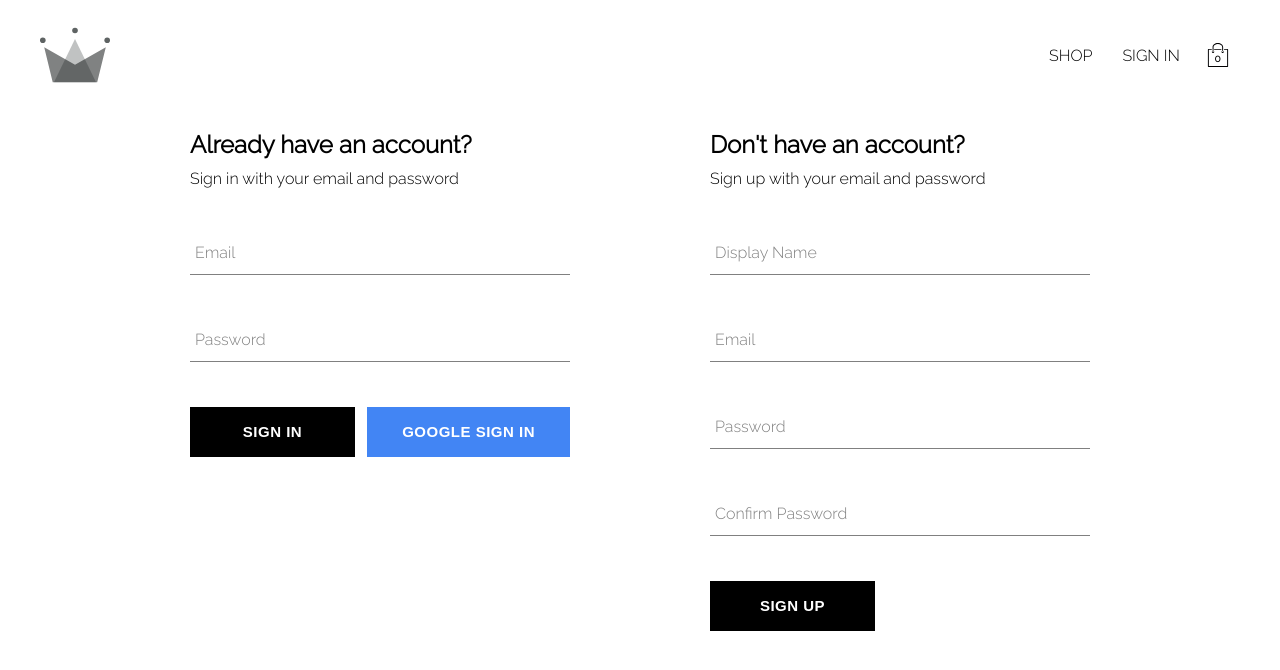
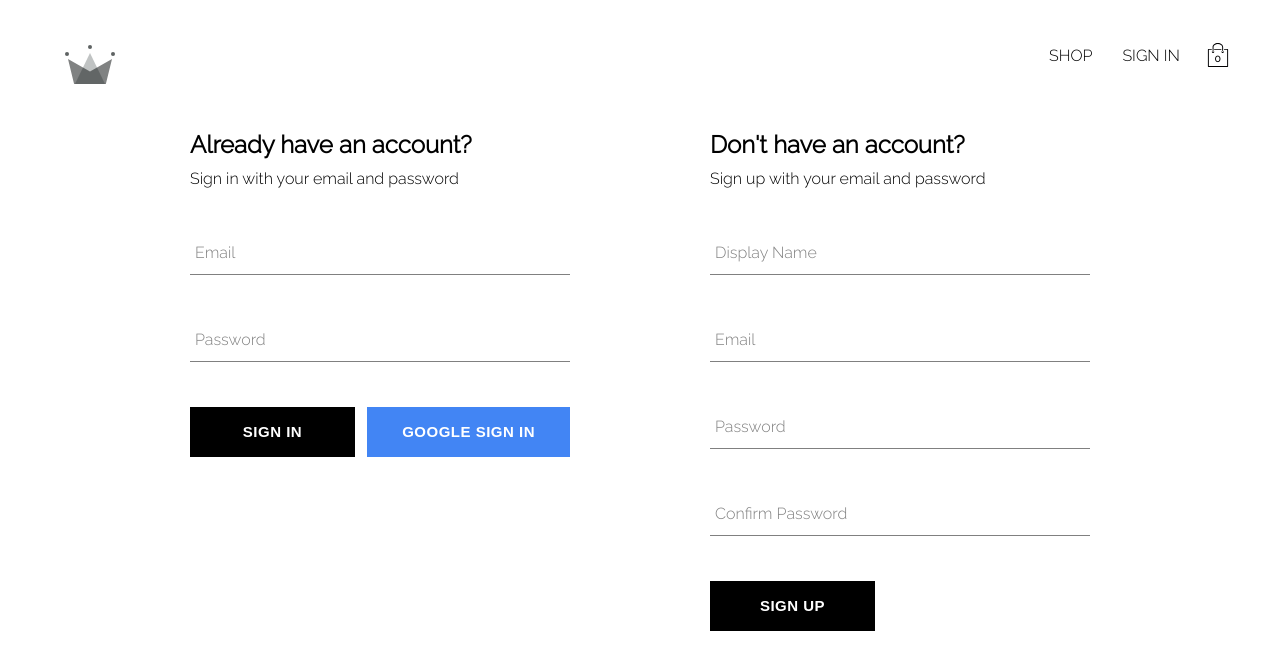
Before and after one commit to miklik1/crwn-clothing, a React (Create React App) app: page /auth in a window 1280 px wide. Shown: the top 670 px of the page. Built offline with nearby package versions, Linux system fonts and the light colour scheme; no server answers; the database is empty.

Commit message:
styled components progress

```diff
--- a/package.json
+++ b/package.json
@@ -12,6 +12,7 @@
     "react-router-dom": "^6.12.0",
     "react-scripts": "5.0.1",
     "sass": "^1.62.1",
+    "styled-components": "^6.0.4",
     "web-vitals": "^2.1.4"
   },
   "scripts": {
--- a/src/routes/navigation/navigation.component.jsx
+++ b/src/routes/navigation/navigation.component.jsx
@@ -12,7 +12,7 @@ import { signOutUser } from "../../utils/firebase/firebase.utils";
 
 import { ReactComponent as CrwnLogo } from "../../assets/crown.svg";
 
-import "./navigation.styles.scss";
+import { NavigationContainer, NavLinks, NavLink, LogoContainer } from "./navigation.styles.jsx";
 
 const Navigation = () => {
   const { currentUser } = useContext(UserContext);
@@ -20,25 +20,27 @@ const Navigation = () => {
 
   return (
     <>
-      <div className="navigation">
-        <Link className="logo-container" to="/">
+      <NavigationContainer>
+        <LogoContainer to="/">
           <CrwnLogo />
-        </Link>
-        <div className="nav-links-container">
-          <Link className="nav-link" to="/shop">
+        </LogoContainer>
+        <NavLinks>
+          <NavLink to="/shop">
             SHOP
-          </Link>
+          </NavLink>
           {currentUser ? (
-            <span className="nav-link" onClick={signOutUser}> SIGN OUT </span>
+            <NavLink onClick={signOutUser}>
+              SIGN OUT
+            </NavLink>
           ) : (
-            <Link className="nav-link" to="/auth">
+            <NavLink as='span' to="/auth">
               SIGN IN
-            </Link>
+            </NavLink>
           )}
           <CartIcon />
-        </div>
+        </NavLinks>
         {isCartOpen && <CartDropdown />}
-      </div>
+      </NavigationContainer>
       <Outlet />
     </>
   );
--- /dev/null
+++ b/src/routes/navigation/navigation.styles.jsx
@@ -0,0 +1,56 @@
+import styled from "styled-components";
+import { Link } from "react-router-dom";
+
+export const NavigationContainer = styled.div`
+  height: 70px;
+  width: 100%;
+  display: flex;
+  justify-content: space-between;
+`;
+
+export const LogoContainer = styled(Link)`
+  height: 100%;
+  width: 70px;
+  padding: 25px;
+`;
+
+export const NavLinks = styled.div`
+  width: 50%;
+  height: 100%;
+  display: flex;
+  align-items: center;
+  justify-content: flex-end;
+`;
+
+export const NavLink = styled(Link)`
+  padding: 10px 15px;
+  cursor: pointer;
+`;
+// .navigation {
+//   height: 70px;
+//   width: 100%;
+//   display: flex;
+//   justify-content: space-between;
+//   margin-bottom: 25px;
+//   .logo-container {
+//     height: 100%;
+//     width: 70px;
+
+//     svg {
+//       width: 100%;
+//       height: 100%;
+//     }
+//   }
+
+//   .nav-links-container {
+//     width: 50%;
+//     height: 100%;
+//     display: flex;
+//     align-items: center;
+//     justify-content: flex-end;
+//     .nav-link {
+//       padding: 10px 15px;
+//       cursor: pointer;
+//     }
+//   }
+// }
--- a/src/routes/navigation/navigation.styles.scss
+++ /dev/null
@@ -1,28 +0,0 @@
-.navigation {
-  height: 70px;
-  width: 100%;
-  display: flex;
-  justify-content: space-between;
-  margin-bottom: 25px;
-  .logo-container {
-    height: 100%;
-    width: 70px;
-
-    svg {
-      width: 100%;
-      height: 100%;
-    }
-  }
-
-  .nav-links-container {
-    width: 50%;
-    height: 100%;
-    display: flex;
-    align-items: center;
-    justify-content: flex-end;
-    .nav-link {
-      padding: 10px 15px;
-      cursor: pointer;
-    }
-  }
-}
```
Also changed, not shown: 1 other file (tests, documents, lock files or other folders).
